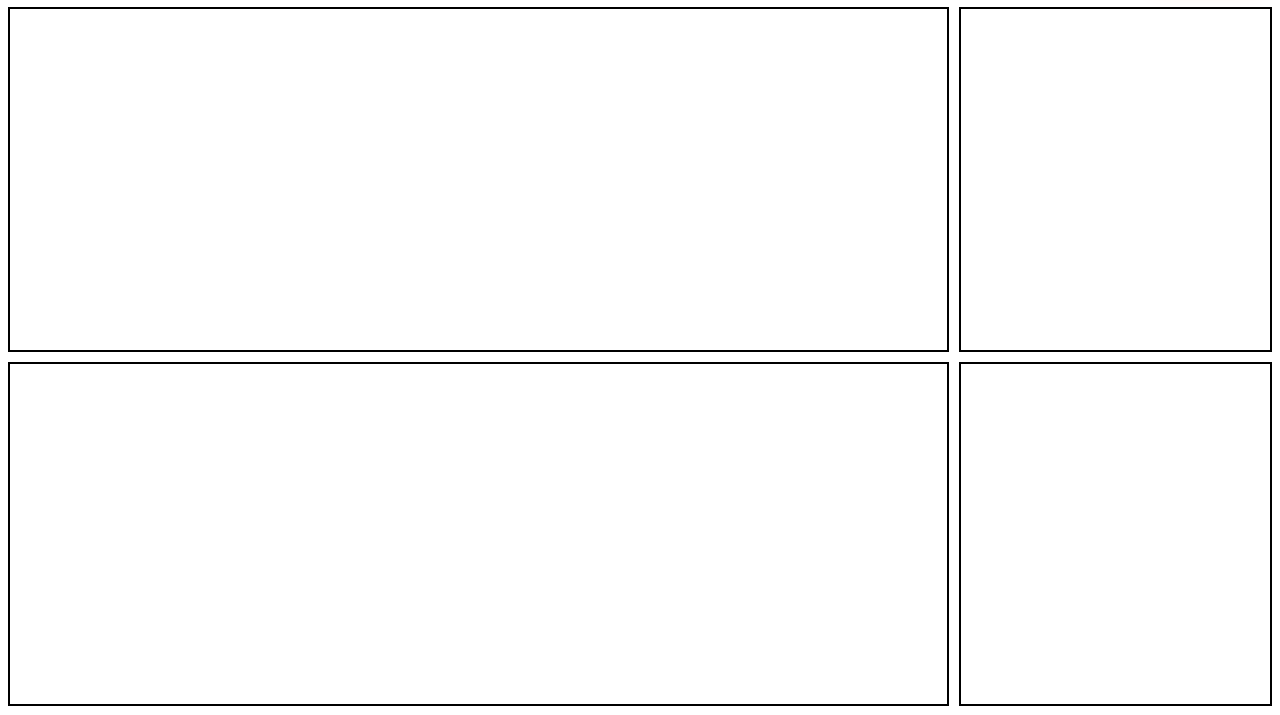
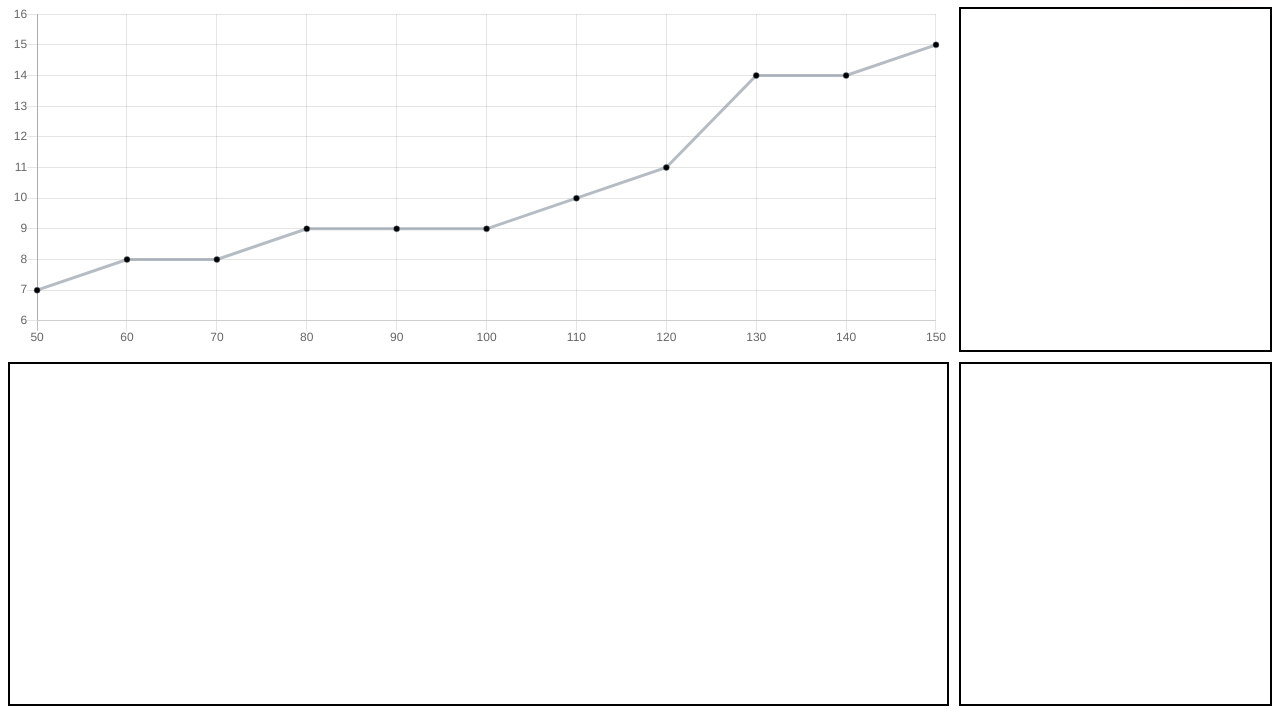
Before and after one commit to hishambawa/TradingBot, a plain HTML site: page Dashboard.html in a window 1280 px wide. Shown: the part 85-800 px from the top of the page. Drawn offline with nearby package versions, Linux system fonts and the light colour scheme.

Commit message:
Added a graph

```diff
--- a/Dashboard.css
+++ b/Dashboard.css
@@ -57,7 +57,7 @@
 	grid-area: prices;
 }
 
-.graph, .controls, .history, .prices {
+.controls, .history, .prices {
 	border: 2px solid #000;
 	padding: 10px 20px;
 }
--- a/Dashboard.html
+++ b/Dashboard.html
@@ -7,6 +7,9 @@
 
 	<title>Trading Bot | Dashboard</title>
 	<link rel="stylesheet" href="Dashboard.css">
+
+	<script src="https://cdnjs.cloudflare.com/ajax/libs/Chart.js/2.9.4/Chart.js"></script>
+	<script src="script.js"></script>
 </head>
 
 <body>
@@ -24,7 +27,10 @@
 
 	<div class="main">
 
-		<div class="graph"></div>
+		<div class="graph">
+			<canvas id="chart" style="width:100%; height: 100%;"></canvas>
+		</div>
+
 		<div class="controls"></div>
 		<div class="history"></div>
 		<div class="prices"></div>
--- /dev/null
+++ b/script.js
@@ -0,0 +1,26 @@
+window.addEventListener("load", function() {
+
+    var xValues = [50,60,70,80,90,100,110,120,130,140,150];
+    var yValues = [7,8,8,9,9,9,10,11,14,14,15];
+
+    new Chart("chart", {
+    type: "line",
+    data: {
+        labels: xValues,
+        datasets: [
+        {
+            fill: false,
+            lineTension: 0,
+            backgroundColor: "rgb(0, 0, 0)",
+            borderColor: "rgba(108, 122, 137, 0.5)",
+            data: yValues
+        }]
+    },
+    options: {
+        legend: {display: false},
+        scales: {
+        yAxes: [{ticks: {min: 6, max:16}}],
+        }
+    }
+    });
+})
```
Also changed, not shown: 1 other file.
